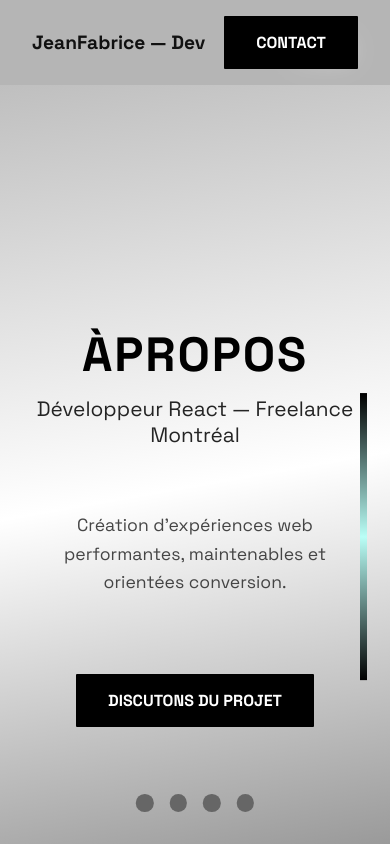
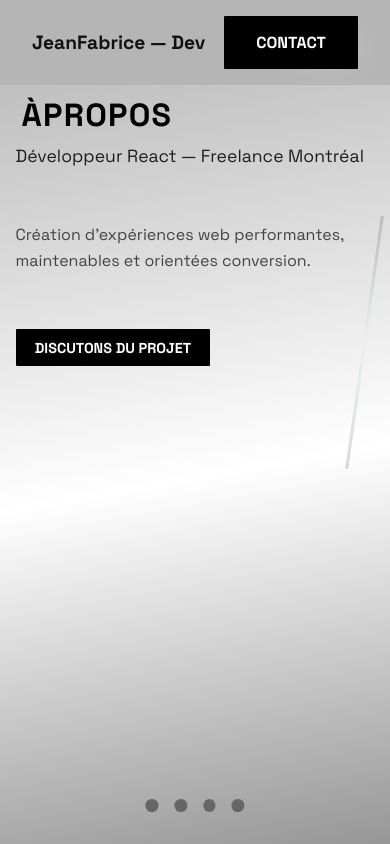
Before and after one commit to jfzara/JeffZaraPortfolio2025, a React (Vite) app: page / in a window 390 px wide. Shown: the top 844 px of the page. Built offline with nearby package versions, Linux system fonts and the light colour scheme.

Commit message:
animations lettres ok

```diff
--- a/src/components/CardBase.jsx
+++ b/src/components/CardBase.jsx
@@ -17,8 +17,6 @@ const Card = styled.div`
   }
 `;
 
-const CardBase = ({ children }) => {
-  return <Card>{children}</Card>;
-};
+const CardBase = ({ children }) => <Card>{children}</Card>;
 
 export default CardBase;
--- a/src/components/SectionsContainer.jsx
+++ b/src/components/SectionsContainer.jsx
@@ -1,19 +1,13 @@
-import React from "react";
-import styled, { keyframes } from "styled-components";
+import React, { useEffect, useState } from "react";
+import styled, { keyframes, css } from "styled-components";
 
 // 🔹 Animations
-const flashToFinal = keyframes`
+const flashColors = keyframes`
   0% { color: #FF0077; filter: brightness(1.8); }
-  25% { color: #00FFF0; }
+  20% { color: #00FFF0; }
   50% { color: #FFB800; }
-  75% { color: #00C2FF; }
+  80% { color: #00C2FF; }
   100% { color: inherit; filter: brightness(1); }
-`;
-
-const floatVertical = keyframes`
-  0% { transform: translateY(0); opacity: 0.7; }
-  50% { transform: translateY(-30px); opacity: 1; }
-  100% { transform: translateY(0); opacity: 0.7; }
 `;
 
 const breathing = keyframes`
@@ -32,6 +26,17 @@ const getContrastColor = (hexColor) => {
   return brightness > 150 ? "#000" : "#fff";
 };
 
+// 🔹 Hook pour scroll
+const useScrollY = () => {
+  const [scrollY, setScrollY] = useState(0);
+  useEffect(() => {
+    const handleScroll = () => setScrollY(window.scrollY);
+    window.addEventListener("scroll", handleScroll, { passive: true });
+    return () => window.removeEventListener("scroll", handleScroll);
+  }, []);
+  return scrollY;
+};
+
 // 🔹 Conteneur global
 const Container = styled.div`
   scroll-behavior: smooth;
@@ -40,20 +45,19 @@ const Container = styled.div`
   position: relative;
 `;
 
-// 🔹 Section
+// 🔹 Section avec asymétrie
 const Section = styled.section`
   position: relative;
   height: 100vh;
   display: flex;
-  align-items: center;
-  justify-content: center;
+  flex-direction: column;
+  justify-content: flex-start;
+  align-items: flex-start;
   padding: 6vw;
   overflow: hidden;
-  flex-direction: column;
-  text-align: center;
+  text-align: left;
   color: ${({ textColor }) => textColor};
 
-  /* Gradient de fond avec breathing */
   background: linear-gradient(
     170deg,
     #777777 0%,
@@ -63,36 +67,47 @@ const Section = styled.section`
   background-size: 100% 200%;
   animation: ${breathing} 12s ease-in-out infinite;
 
-  /* Border-radius sections supprimé */
-  border-radius: 0;
   box-shadow: 0 10px 25px rgba(0,0,0,0.08);
+
+  @media (max-width: 768px) {
+    padding: 4vw;
+    justify-content: flex-start;
+    align-items: flex-start;
+  }
 `;
 
-// 🔹 Lignes verticales décoratives
+// 🔹 Lignes verticales décoratives "verre d'eau" lourdes
 const Deco = styled.div`
   position: absolute;
-  top: 38%;
+  top: ${({ top }) => top || "20%"};
   left: ${({ left }) => left || "auto"};
   right: ${({ right }) => right || "auto"};
   width: 0.4rem;
-  height: 34vh;
+  height: 40vh;
   background: linear-gradient(
     to bottom,
     ${({ topColor }) => topColor || "#000000"},
     ${({ midColor }) => midColor || "#bafff7"},
     ${({ bottomColor }) => bottomColor || "#000000"}
   );
-  opacity: ${({ o }) => o || 0.15};
-  transform: skewX(-8deg);
-  animation: ${floatVertical} ${({ dur }) => dur || "16s"} ease-in-out infinite;
+  transform: ${({ scrollOffset, waveX, waveY }) =>
+    `translateX(${waveX}px) translateY(${waveY + scrollOffset}px) skewX(-8deg)`};
+  transition: all 0.25s ease;
   z-index: 1;
+  opacity: 0.15;
+
+  @media (max-width: 768px) {
+    width: 0.2rem;
+    height: 30vh;
+    top: ${({ top }) => top || "15%"};
+  }
 `;
 
 // 🔹 Titre
 const Title = styled.h1`
   font-size: clamp(3rem, 10vw, 8rem);
   font-weight: 800;
-  margin: 0;
+  margin: 0 0 0 3vw;
   text-transform: uppercase;
   line-height: 0.9;
   letter-spacing: 0.04em;
@@ -101,29 +116,47 @@ const Title = styled.h1`
 
   span {
     display: inline-block;
-    animation: ${flashToFinal} 1.6s ease forwards;
+    ${({ firstPanel }) =>
+      firstPanel &&
+      css`
+        animation: ${flashColors} 1.8s ease-in-out forwards;
+      `}
     transition: transform 0.3s ease, color 0.4s ease;
   }
 
   span:hover {
-    transform: translateY(-8px);
-    color: #ffffff; /* hover blanc */
+    transform: translateY(-1px);
+    color: #afafaf;
+  }
+
+  @media (max-width: 768px) {
+    font-size: clamp(2rem, 8vw, 5rem);
+    margin-left: 1.5vw;
   }
 `;
 
 const Subtitle = styled.h2`
-  margin-top: 1.2rem;
+  margin-top: 1rem;
   font-weight: 400;
   font-size: 1.3rem;
   opacity: 0.85;
+
+  @media (max-width: 768px) {
+    font-size: 1.1rem;
+  }
 `;
 
 const Body = styled.p`
-  margin: 1.8rem 0;
+  margin: 1.5rem 0;
   font-size: 1.1rem;
   line-height: 1.6;
   opacity: 0.9;
   max-width: 700px;
+
+  @media (max-width: 768px) {
+    font-size: 1rem;
+    max-width: 100%;
+  }
 `;
 
 // 🔹 CTA des sections
@@ -146,6 +179,12 @@ const CTA = styled.a`
     background: #b0d2ff;
     color: #464646;
   }
+
+  @media (max-width: 768px) {
+    padding: 0.6rem 1.2rem;
+    font-size: 0.9rem;
+    margin-top: 1rem;
+  }
 `;
 
 // 🔹 Navigation rapide
@@ -167,18 +206,39 @@ const NavDot = styled.button`
   background: ${({ active }) => (active ? "#00ffff" : "#666")};
   transition: all 0.3s ease;
   cursor: pointer;
+
   &:hover {
     background: #ffffff;
     transform: scale(1.2);
+  }
+
+  @media (max-width: 768px) {
+    width: 0.8rem;
+    height: 0.8rem;
   }
 `;
 
 // 🔹 Composant principal
 export default function SectionsContainer({ sections }) {
+  const scrollY = useScrollY();
+
   const handleScrollTo = (id) => {
     document
       .getElementById(`section-${id}`)
       ?.scrollIntoView({ behavior: "smooth" });
+  };
+
+  // mouvement organique plus lent et plus franc
+  const waveX = (i, t) => {
+    const amplitude = 30 + (i % 3) * 20;
+    const freq = 0.003;
+    return Math.sin(t * freq + i) * amplitude;
+  };
+
+  const waveY = (i, t) => {
+    const amplitude = 20 + (i % 2) * 15;
+    const freq = 0.004;
+    return Math.sin(t * freq + i * 1.3) * amplitude;
   };
 
   return (
@@ -186,16 +246,22 @@ export default function SectionsContainer({ sections }) {
       <Container>
         {sections.map((s, i) => {
           const textColor = getContrastColor("#bfbfbf");
+          const scrollOffset = scrollY * 0.15;
+
           return (
             <Section key={i} id={`section-${i}`} textColor={textColor}>
               <Deco
                 {...s.deco}
-                dur={`${12 + i * 3}s`}
+                scrollOffset={scrollOffset}
+                waveX={waveX(i, scrollY)}
+                waveY={waveY(i, scrollY)}
                 topColor={s.deco?.topColor}
                 midColor={s.deco?.midColor}
                 bottomColor={s.deco?.bottomColor}
+                left={i % 2 !== 0 ? "6vw" : "auto"}
+                right={i % 2 === 0 ? "6vw" : "auto"}
               />
-              <Title>
+              <Title firstPanel={i === 0}>
                 {s.title.split("").map((letter, idx) => (
                   <span key={idx} style={{ animationDelay: `${idx * 0.05}s` }}>
                     {letter}
--- a/src/global.css
+++ b/src/global.css
@@ -1,16 +1,16 @@
-/* global additions - put after existing styles */
 html, body, #root {
   height: 100%;
   margin: 0;
   -webkit-font-smoothing: antialiased;
   -moz-osx-font-smoothing: grayscale;
   scroll-behavior: smooth;
+  font-family: 'Space Grotesk', sans-serif;
+  color: #1a1a1a;
+  background: #f9f9f9; /* neutre et premium */
 }
 
-/* allow natural scrolling (we use page scroll + parallax) */
 body {
   overflow-y: auto;
-  background: var(--fake); /* theme via styled-components preferred */
 }
 
 /* full-screen section baseline */
@@ -20,26 +20,26 @@ body {
   position: relative;
   box-sizing: border-box;
   overflow: hidden;
+  padding: 6vh 4vw;
 }
 
-/* big decorative vertical bar */
 .deco-vertical {
   position: absolute;
   top: -10vh;
   bottom: -10vh;
   width: 8vw;
   max-width: 220px;
-  opacity: 0.08;
+  opacity: 0.06;
   transform-origin: center;
 }
 
 .section-title {
   font-family: 'Space Grotesk', sans-serif;
   font-weight: 800;
-  font-size: 4vw; /* responsive et impactant */
+  font-size: 4vw;
   letter-spacing: 0.04em;
   line-height: 1.2;
-  color: #111; /* sombre et élégant */
+  color: #111;
 }
 
 p {
@@ -49,20 +49,20 @@ p {
   line-height: 1.6;
 }
 
-/* letter spans baseline for animated headings */
+/* letter spans baseline */
 .section-title span {
   display:inline-block;
   transform-origin: center;
   will-change: transform, opacity;
 }
 
-/* subtle hover for individual letters if needed */
+/* subtle hover for individual letters */
 .section-title span:hover {
   transform: translateY(-8px);
   transition: transform 280ms ease;
 }
 
-/* CTA dominant style fallback (in case) */
+/* CTA dominant style */
 .cta-large {
   display:inline-block;
   padding: 1rem 1.8rem;
@@ -71,4 +71,11 @@ p {
   border-radius: 1px;
   border: 0.2px solid rgba(0,0,0,0.06);
   box-shadow: 0 10px 30px rgba(0,0,0,0.08);
+  background: #fff;
+  transition: transform 0.25s ease, box-shadow 0.25s ease;
 }
+
+.cta-large:hover {
+  transform: translateY(-3px);
+  box-shadow: 0 18px 40px rgba(0,0,0,0.15);
+}
```
Also changed, not shown: src/components/ShinyRevealButton.jsx (+7 -8 lines).
